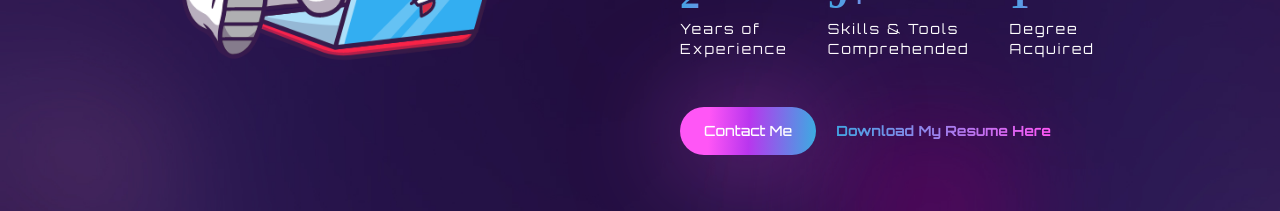
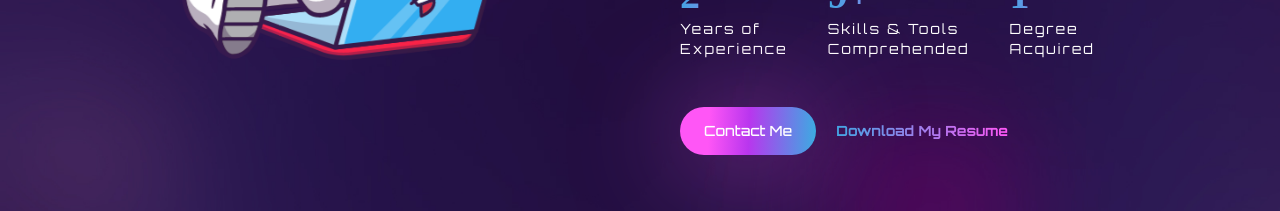
Before and after one commit to jallenbush/port-site, a React (Create React App) app: page / in a window 1280 px wide. Shown: the part 1220-1431 px from the top of the page. Built offline with nearby package versions, Linux system fonts and the light colour scheme; a web font is replaced by a local one.

Commit message:
updated about resume link

```diff
--- a/src/components/About.js
+++ b/src/components/About.js
@@ -91,7 +91,7 @@ const About = () => {
             </Link>
               <a href={Resume} className='text-gradient text-[12px] btn-link text-sm' download={'jassmon-allen-resume'}
               target='_blank' rel='noopener noreferrer'>
-                Download My Resume Here</a>
+                Download My Resume</a>
             </div>
           </motion.div>
         </div>
```
